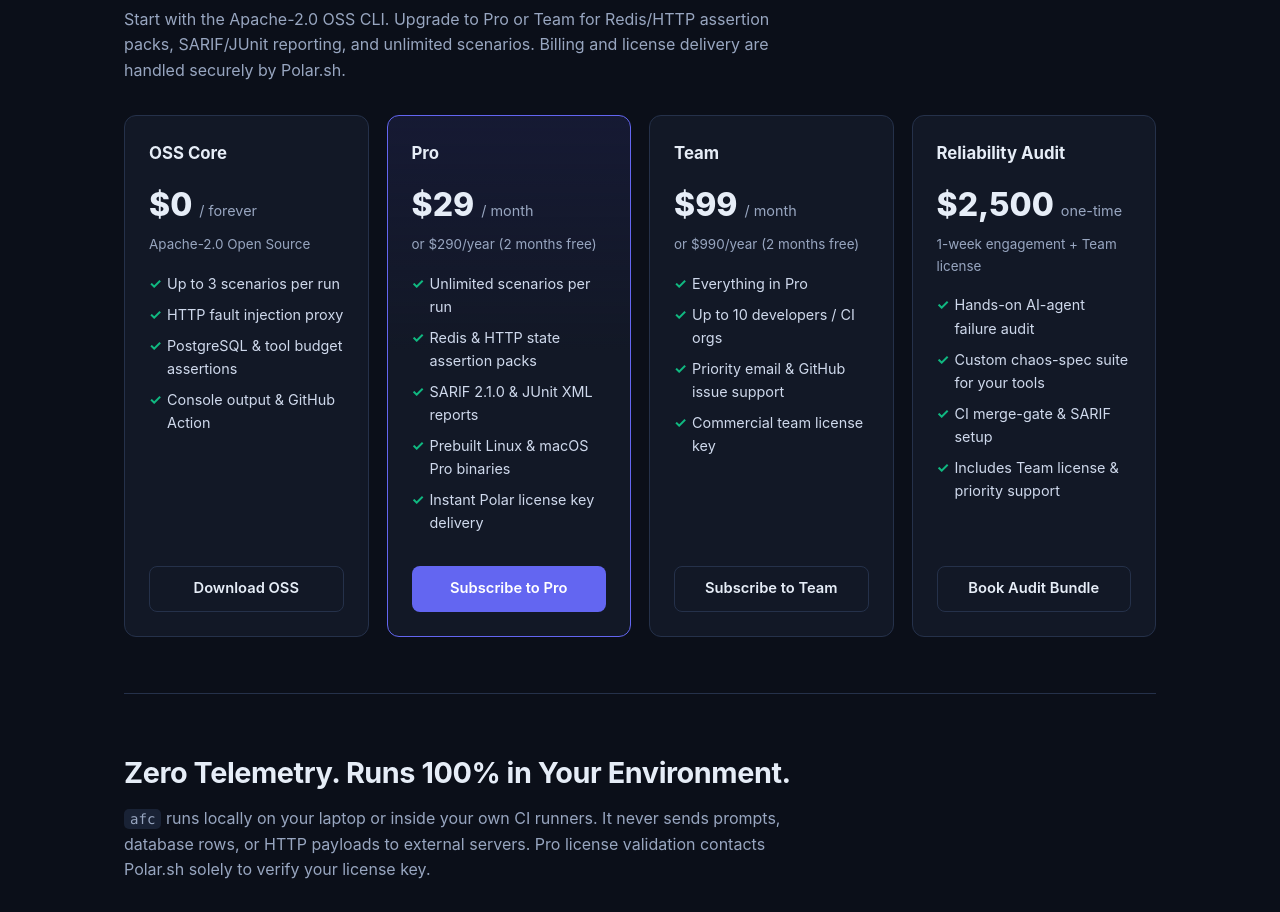
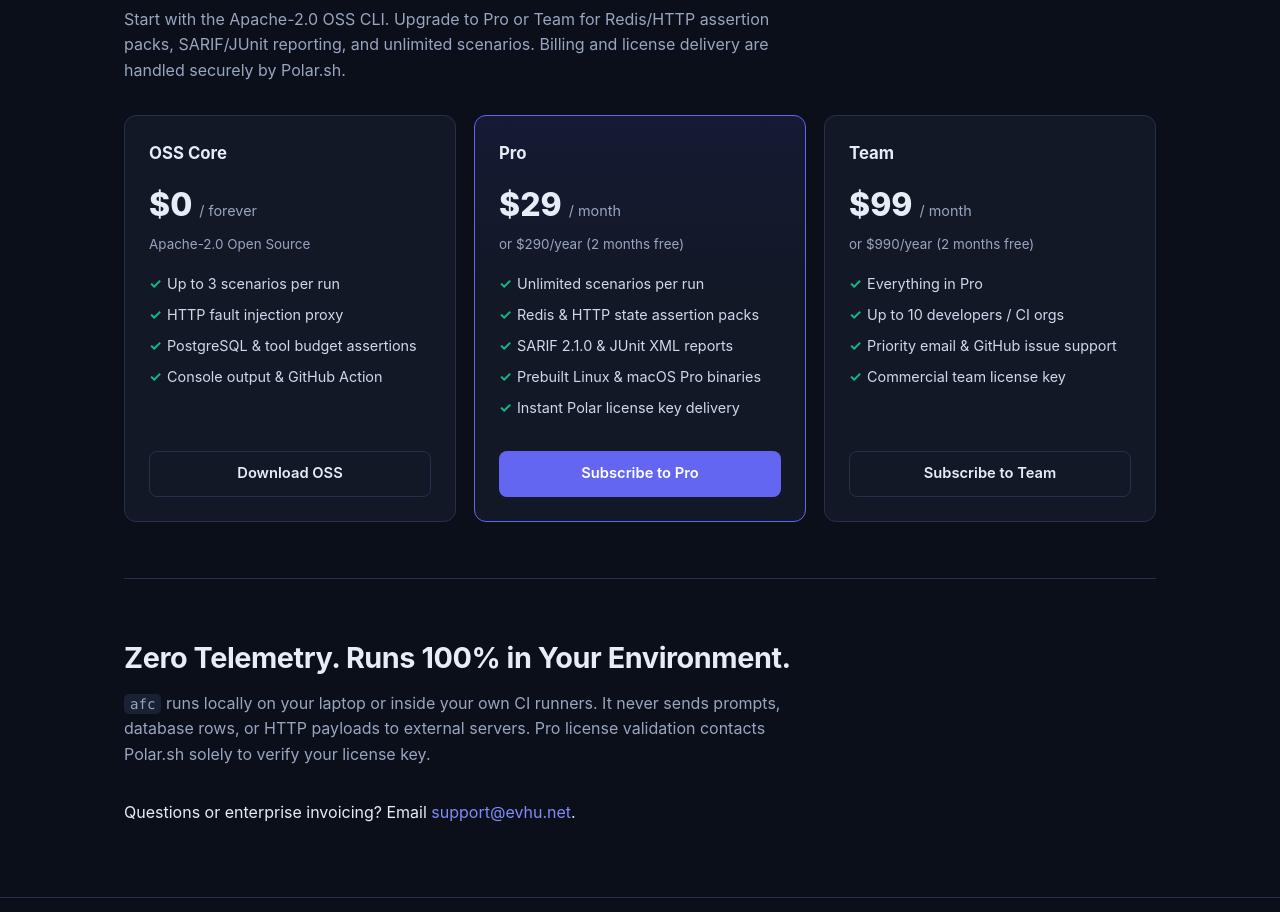
Before and after one commit to evhu-dev/agent-fault-check, a plain HTML site: page docs/index.html in a window 1280 px wide. Shown: the part 1413-2325 px from the top of the page. Drawn offline with Linux system fonts and the light colour scheme.

Commit message:
docs: remove Reliability Audit bundle from README, pricing page, and terms

```diff
--- a/docs/index.html
+++ b/docs/index.html
@@ -147,7 +147,7 @@
 
     .pricing-grid {
       display: grid;
-      grid-template-columns: repeat(auto-fit, minmax(235px, 1fr));
+      grid-template-columns: repeat(auto-fit, minmax(260px, 1fr));
       gap: 18px;
       align-items: stretch;
     }
@@ -303,20 +303,7 @@
           </ul>
           <a class="btn btn-outline" href="https://buy.polar.sh/polar_cl_EuoNFqEKjwiVY8lMUkx752HmKYTo6JShkHQ8L4PGhJa">Subscribe to Team</a>
         </div>
-
-        <div class="plan">
-          <div class="plan-name">Reliability Audit</div>
-          <div class="price">$2,500 <span>one-time</span></div>
-          <div class="plan-alt">1-week engagement + Team license</div>
-          <ul>
-            <li>Hands-on AI-agent failure audit</li>
-            <li>Custom chaos-spec suite for your tools</li>
-            <li>CI merge-gate &amp; SARIF setup</li>
-            <li>Includes Team license &amp; priority support</li>
-          </ul>
-          <a class="btn btn-outline" href="https://buy.polar.sh/polar_cl_EQdMor7Ww0Su4iXB7QAyg217EH9ccuU3GJjCQ0Khyji">Book Audit Bundle</a>
-        </div>
-      </div>
+</div>
     </section>
 
     <section>
```
Also changed, not shown: docs/terms.html (+2 -2 lines), 1 other file.
